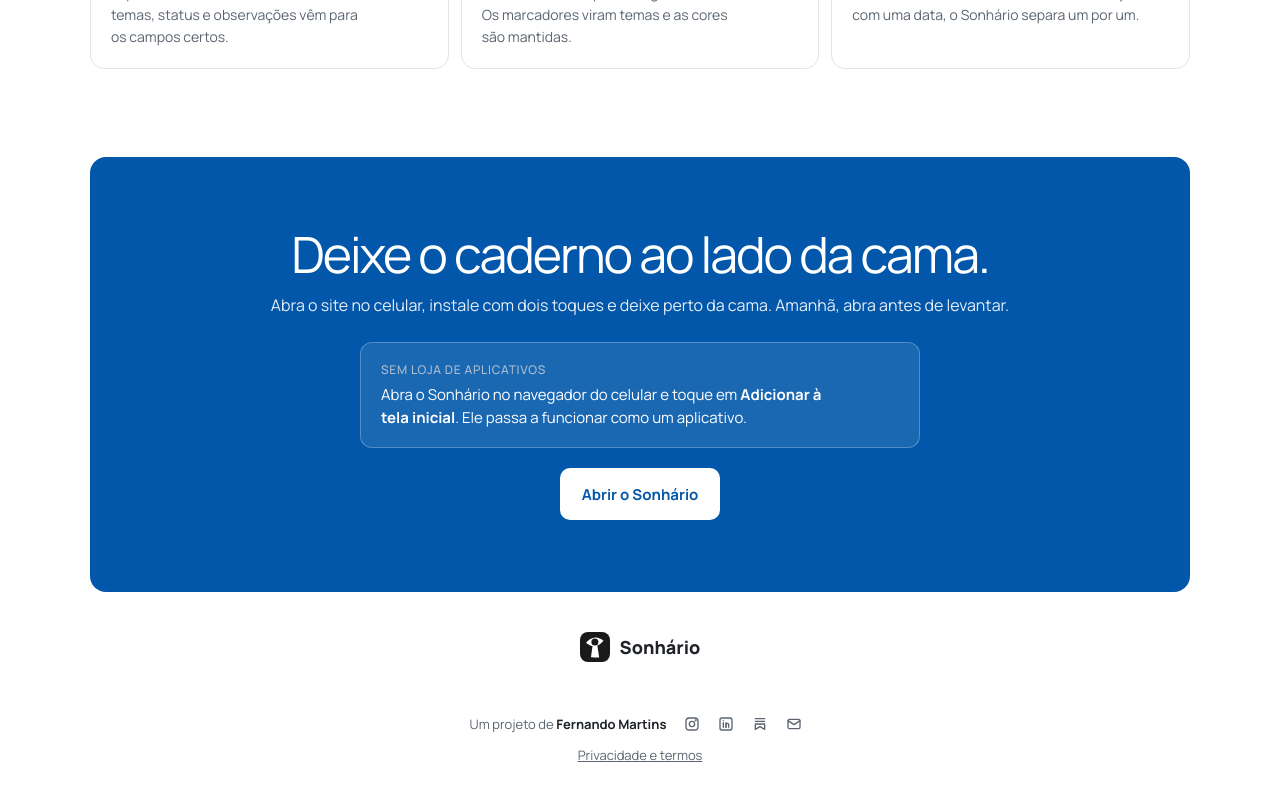
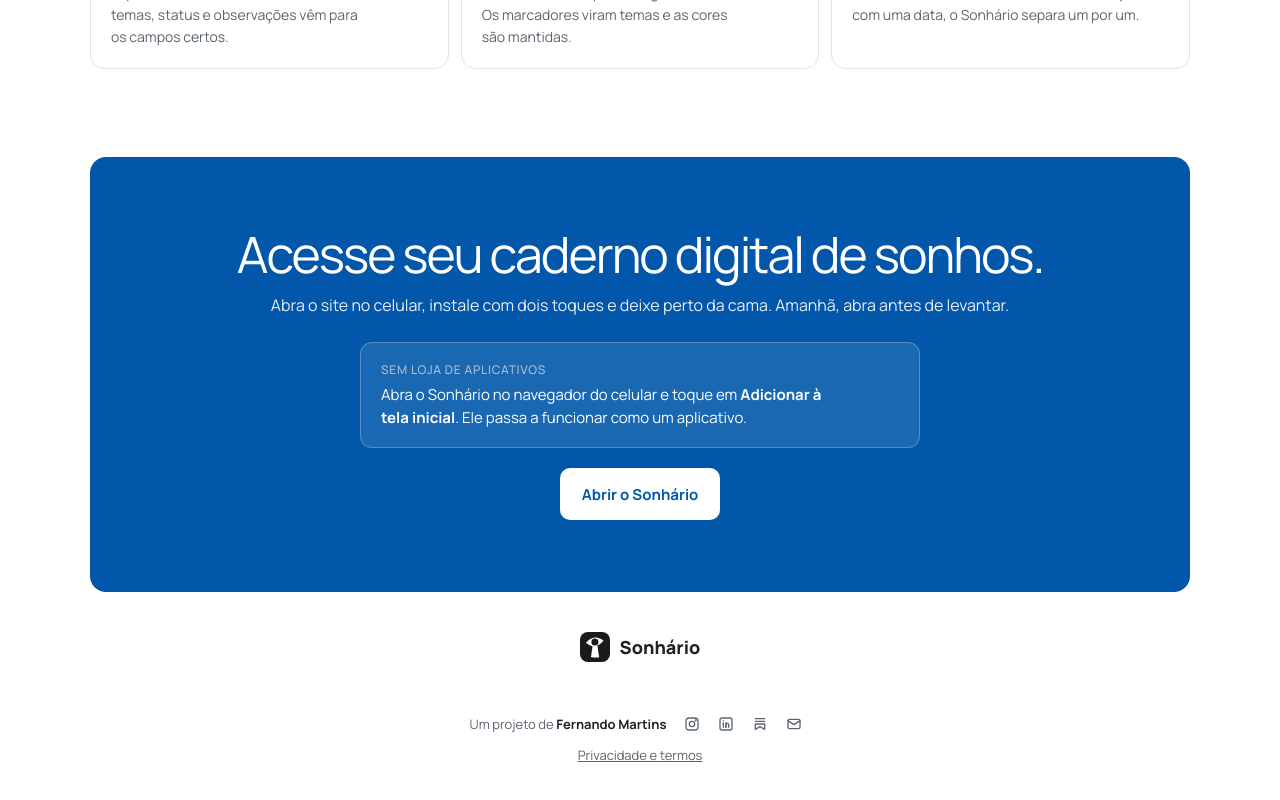
Before and after one commit to fernandonazariomartins/sonhario, a React (Vite) app: page / in a window 1280 px wide. Shown: the part 5449-6249 px from the top of the page. Built offline with nearby package versions, Linux system fonts and the light colour scheme; no server answers.

Commit message:
Add files via upload

```diff
--- a/src/pages/Home.jsx
+++ b/src/pages/Home.jsx
@@ -211,7 +211,7 @@ export default function Home() {
 
       <section style={{ padding: '0 20px' }}>
         <div id="instalar" className="miolo" style={{ background: 'var(--azul)', color: '#fff', borderRadius: 16, padding: '72px 24px', display: 'flex', flexDirection: 'column', alignItems: 'center', gap: 14, textAlign: 'center' }}>
-          <h2 className="titulo-l">{n('Deixe o caderno ao lado da cama.')}</h2>
+          <h2 className="titulo-l">{n('Acesse seu caderno digital de sonhos.')}</h2>
           <p style={{ margin: 0, fontSize: 16, lineHeight: 1.6, color: '#E6EDF5' }}>{n('Abra o site no celular, instale com dois toques e deixe perto da cama. Amanhã, abra antes de levantar.')}</p>
           <div style={{ marginTop: 10, width: '100%', maxWidth: 560, background: 'rgba(255,255,255,0.1)', border: '1px solid rgba(255,255,255,0.25)', borderRadius: 12, padding: '18px 20px', textAlign: 'left', display: 'flex', flexDirection: 'column', gap: 6 }}>
             <span className="rotulo" style={{ color: 'var(--azul-cinza)' }}>Sem loja de aplicativos</span>
```
